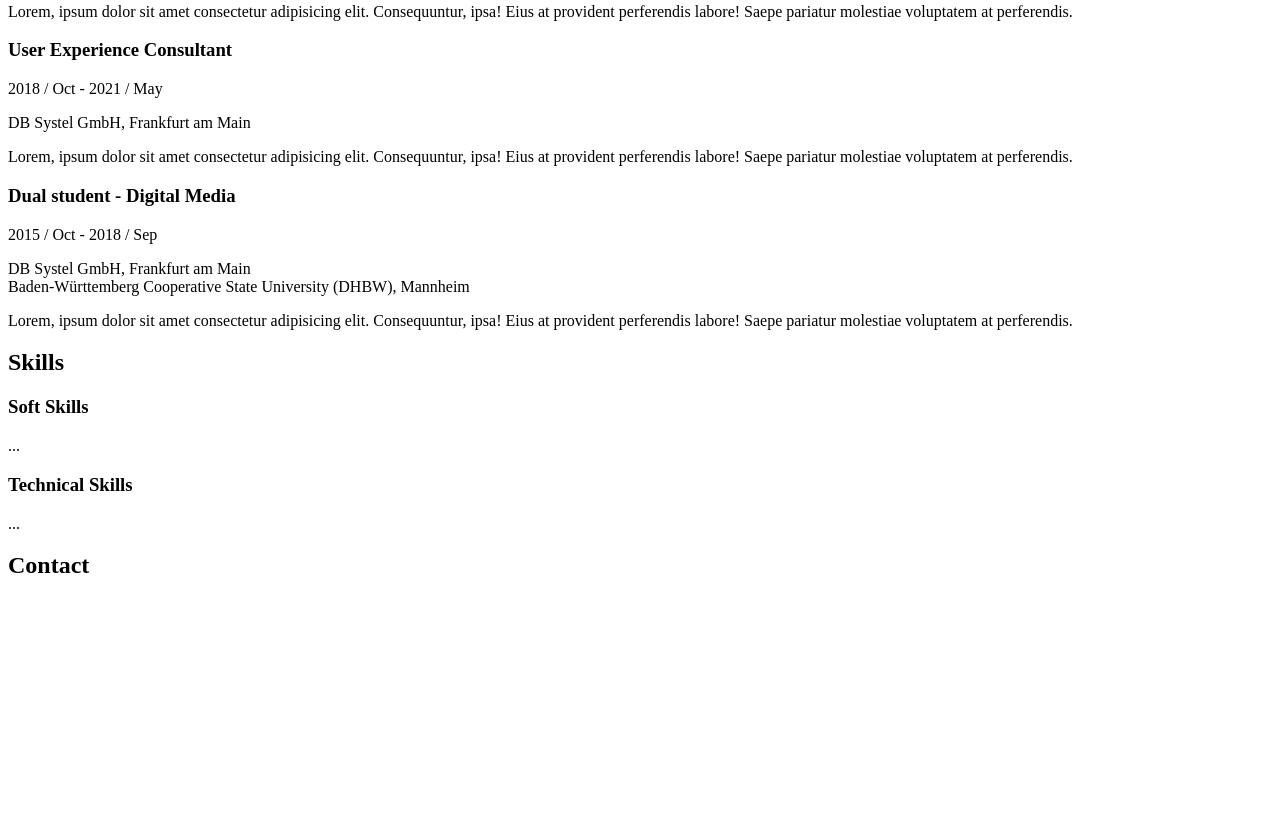
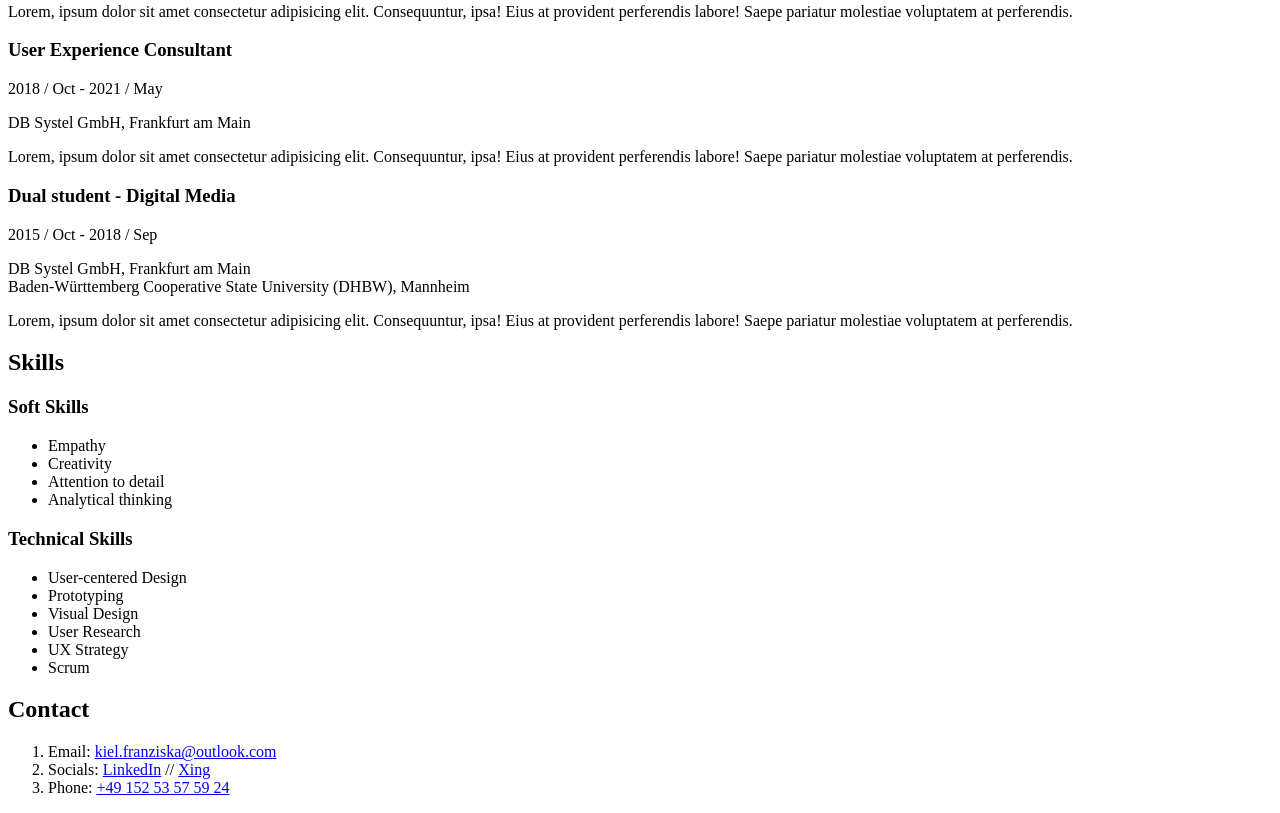
Before and after one commit to franzi-fk/CV, a plain HTML site: page index.html in a window 1280 px wide. Shown: the part 553-1366 px from the top of the page. Before the commit the page ends 1152 px from the top, so only its background shows below. Drawn offline with Linux system fonts and the light colour scheme.

Commit message:
feat: adds skills, contact options

```diff
--- a/index.html
+++ b/index.html
@@ -72,15 +72,40 @@
             <h2>Skills</h2>
             <section>
                 <h3>Soft Skills</h3>
-                <p>...</p>
+                <p>
+                <ul>
+                    <li>Empathy</li>
+                    <li>Creativity</li>
+                    <li>Attention to detail</li>
+                    <li>Analytical thinking</li>
+                </ul>
+                </p>
             </section>
             <section>
                 <h3>Technical Skills</h3>
-                <p>...</p>
+                <p>
+                <ul>
+                    <li>User-centered Design</li>
+                    <li>Prototyping</li>
+                    <li>Visual Design</li>
+                    <li>User Research</li>
+                    <li>UX Strategy</li>
+                    <li>Scrum</li>
+                </ul>
+                </p>
             </section>
         </article>
         <article id="contact">
             <h2>Contact</h2>
+            <p>
+            <ol>
+                <li>Email: <a href="mailto:kiel.franziska@outlook.com">kiel.franziska@outlook.com</a></li>
+                <li>Socials: <a href="https://www.linkedin.com/in/franziska-kiel-369563245">LinkedIn</a> //
+                    <a href="https://www.xing.com/profile/Franziska_Kiel">Xing</a>
+                <li>Phone: <a href="tel:+4915253575924">+49 152 53 57 59 24</a></li>
+                </li>
+            </ol>
+            </p>
         </article>
     </main>
 </body>
```
